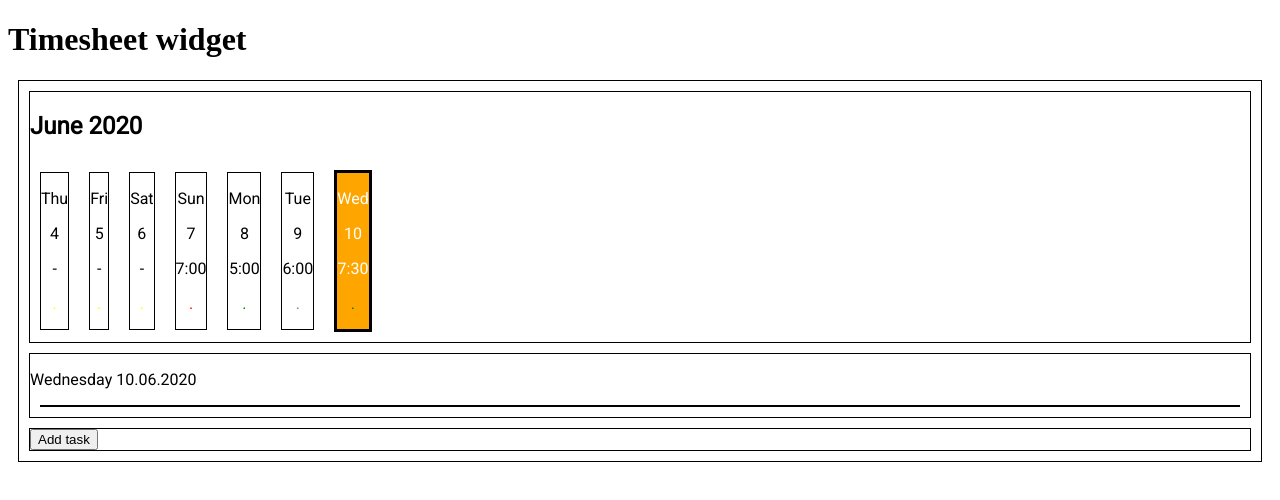
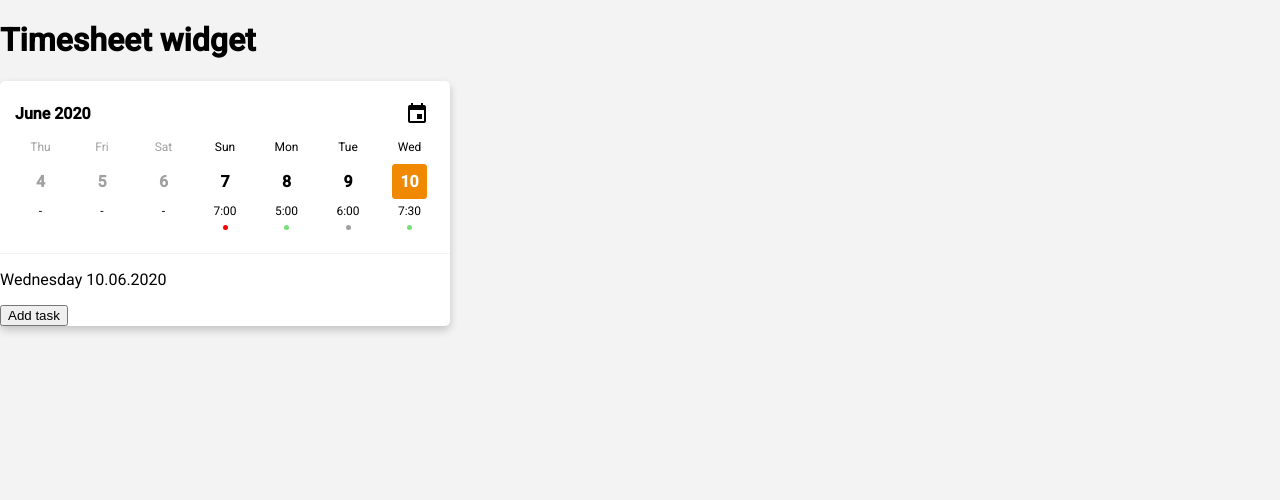
Before and after one commit to Ssredna/angular-timesheet, an Angular app: page / in a window 1280 px wide. Shown: the top 500 px of the page. Built offline with nearby package versions, Linux system fonts and the light colour scheme.

Commit message:
style calendar component

```diff
--- a/angular.json
+++ b/angular.json
@@ -24,6 +24,7 @@
               "src/assets"
             ],
             "styles": [
+              "./node_modules/@angular/material/prebuilt-themes/indigo-pink.css",
               "src/styles.css"
             ],
             "scripts": []
@@ -88,6 +89,7 @@
               "src/assets"
             ],
             "styles": [
+              "./node_modules/@angular/material/prebuilt-themes/indigo-pink.css",
               "src/styles.css"
             ],
             "scripts": []
--- a/package.json
+++ b/package.json
@@ -12,10 +12,12 @@
   "private": true,
   "dependencies": {
     "@angular/animations": "~9.1.9",
+    "@angular/cdk": "^9.2.4",
     "@angular/common": "~9.1.9",
     "@angular/compiler": "~9.1.9",
     "@angular/core": "~9.1.9",
     "@angular/forms": "~9.1.9",
+    "@angular/material": "^9.2.4",
     "@angular/platform-browser": "~9.1.9",
     "@angular/platform-browser-dynamic": "~9.1.9",
     "@angular/router": "~9.1.9",
--- a/src/app/app.module.ts
+++ b/src/app/app.module.ts
@@ -1,5 +1,7 @@
 import { BrowserModule } from '@angular/platform-browser';
 import { NgModule } from '@angular/core';
+
+import { MatIconModule } from '@angular/material/icon';
 
 import { AppComponent } from './app.component';
 import { CalendarComponent } from './calendar/calendar.component';
@@ -24,7 +26,7 @@ import { NewTaskComponent } from './new-task/new-task.component';
     NumberToTimePipe,
     NewTaskComponent,
   ],
-  imports: [BrowserModule, AppRoutingModule],
+  imports: [BrowserModule, AppRoutingModule, MatIconModule],
   providers: [],
   bootstrap: [AppComponent],
 })
--- a/src/app/cal-day/cal-day.component.css
+++ b/src/app/cal-day/cal-day.component.css
@@ -1,34 +1,73 @@
 .cal_day_wrapper {
   display: inline-block;
-  margin: 10px;
+  padding: 8px;
 }
 
 p {
   text-align: center;
+  margin: 0;
+}
+
+.weekday {
+  font-size: 12px;
+}
+
+.date {
+  font-size: 16px;
+  font-weight: bold;
+}
+
+.hours {
+  font-size: 12px;
+}
+
+.date_wrapper {
+  padding: 8px;
+  border-radius: 3px;
+  min-width: 19px;
+  margin-top: 10px;
+  margin-bottom: 5px;
 }
 
 .currentDay {
-  border: solid orange;
+  border: 1px solid #f08900;
+  padding: 7px;
+}
+
+.noTask {
+  color: #a1a1a1;
 }
 
 .selectedDay {
-  background-color: orange;
+  background-color: #f08900;
   color: white;
-  border: solid black;
+}
+
+.dot_container {
+  display: flex;
+  justify-content: center;
+  margin-top: 7px;
+}
+
+.dot {
+  height: 5px;
+  width: 5px;
+  border-radius: 50%;
+  display: inline-block;
 }
 
 .redDot {
-  color: red;
+  background-color: red;
 }
 
 .greenDot {
-  color: green;
+  background-color: rgb(117, 224, 117);
 }
 
 .greyDot {
-  color: grey;
+  background-color: #a1a1a1;
 }
 
 .noDot {
-  color: yellow;
+  background-color: transparent;
 }
--- a/src/app/cal-day/cal-day.component.html
+++ b/src/app/cal-day/cal-day.component.html
@@ -1,22 +1,29 @@
+<div class="cal_day_wrapper">
+  <p class="weekday" [class.noTask]="dotColor === 'noDot'">
+    {{ day | date: "EEE" }}
+  </p>
+
   <div
-  class="cal_day_wrapper component"
+    class="date_wrapper"
+    [class.noTask]="dotColor === 'noDot'"
     [class.currentDay]="currentDay"
     [class.selectedDay]="selectedDay"
   >
-  <p class="weekday">{{ day | date: "EEE" }}</p>
-
-  <div class="date_wrapper">
-    <p class="date">{{ day | date: "d" }}</p>
+    <p class="date">
+      {{ day | date: "d" }}
+    </p>
   </div>
 
   <p class="hours">{{ hoursString }}</p>
 
-  <p
+  <div class="dot_container">
+    <span
+      class="dot"
       [class.redDot]="dotColor === 'red'"
       [class.greenDot]="dotColor === 'green'"
       [class.greyDot]="dotColor === 'grey'"
       [class.noDot]="dotColor === 'noDot'"
     >
-    .
-  </p>
+    </span>
   </div>
+</div>
--- a/src/app/calendar/calendar.component.css
+++ b/src/app/calendar/calendar.component.css
@@ -0,0 +1,30 @@
+.container {
+  border-bottom: 1px solid #f3f3f3;
+  padding: 15px;
+}
+
+.top_bar {
+  display: flex;
+  justify-content: space-between;
+  align-items: center;
+}
+
+p {
+  margin: 0;
+  font-size: 16px;
+  font-weight: bold;
+}
+
+.today_button {
+  left: 100%;
+  background-color: transparent;
+  border: 0px transparent;
+  padding: 6px;
+  display: flex;
+  align-items: center;
+}
+
+.days_wrapper {
+  display: flex;
+  justify-content: space-between;
+}
--- a/src/app/calendar/calendar.component.html
+++ b/src/app/calendar/calendar.component.html
@@ -1,5 +1,14 @@
-<div class="component">
-  <h2>{{ currentDay | date: "LLLL y" }}</h2>
+<div class="container">
+  <div class="calendar_wrapper">
+    <div class="top_bar">
+      <p>{{ currentDay | date: "LLLL y" }}</p>
+
+      <button class="today_button" (click)="selectDay(currentDay)">
+        <mat-icon>event</mat-icon>
+      </button>
+    </div>
+
+    <div class="days_wrapper">
       <app-cal-day
         *ngFor="let day of lastWeekDays"
         [day]="day"
@@ -8,3 +17,5 @@
         (click)="selectDay(day)"
       ></app-cal-day>
     </div>
+  </div>
+</div>
--- a/src/app/timesheet-widget/timesheet-widget.component.css
+++ b/src/app/timesheet-widget/timesheet-widget.component.css
@@ -0,0 +1,6 @@
+.widget_wrapper {
+  background-color: white;
+  box-shadow: 0 4px 8px 0 rgba(0, 0, 0, 0.2);
+  width: 450px;
+  border-radius: 5px;
+}
--- a/src/app/timesheet-widget/timesheet-widget.component.html
+++ b/src/app/timesheet-widget/timesheet-widget.component.html
@@ -1,4 +1,4 @@
-<div class="component">
+<div class="widget_wrapper">
   <app-calendar></app-calendar>
   <app-widget-middle></app-widget-middle>
   <app-add-task></app-add-task>
--- a/src/index.html
+++ b/src/index.html
@@ -10,7 +10,9 @@
       href="https://fonts.googleapis.com/css?family=Roboto"
       rel="stylesheet"
     />
-  </head>
+      <link href="https://fonts.googleapis.com/css?family=Roboto:300,400,500&display=swap" rel="stylesheet">
+    <link href="https://fonts.googleapis.com/icon?family=Material+Icons" rel="stylesheet">
+</head>
   <body>
     <app-root></app-root>
   </body>
--- a/src/styles.css
+++ b/src/styles.css
@@ -1,10 +1,13 @@
 /* You can add global styles to this file, and also import other style files */
-.component {
-  border: 1px solid;
-  margin: 10px;
+body {
+  background-color: #f3f3f3;
 }
 
 p,
+h1,
 h2 {
   font-family: Roboto;
 }
+
+html, body { height: 100%; }
+body { margin: 0; font-family: Roboto, "Helvetica Neue", sans-serif; }
```
Also changed, not shown: 1 other file (tests, documents, lock files or other folders). Lines whose indentation alone changed are shown as unchanged.
